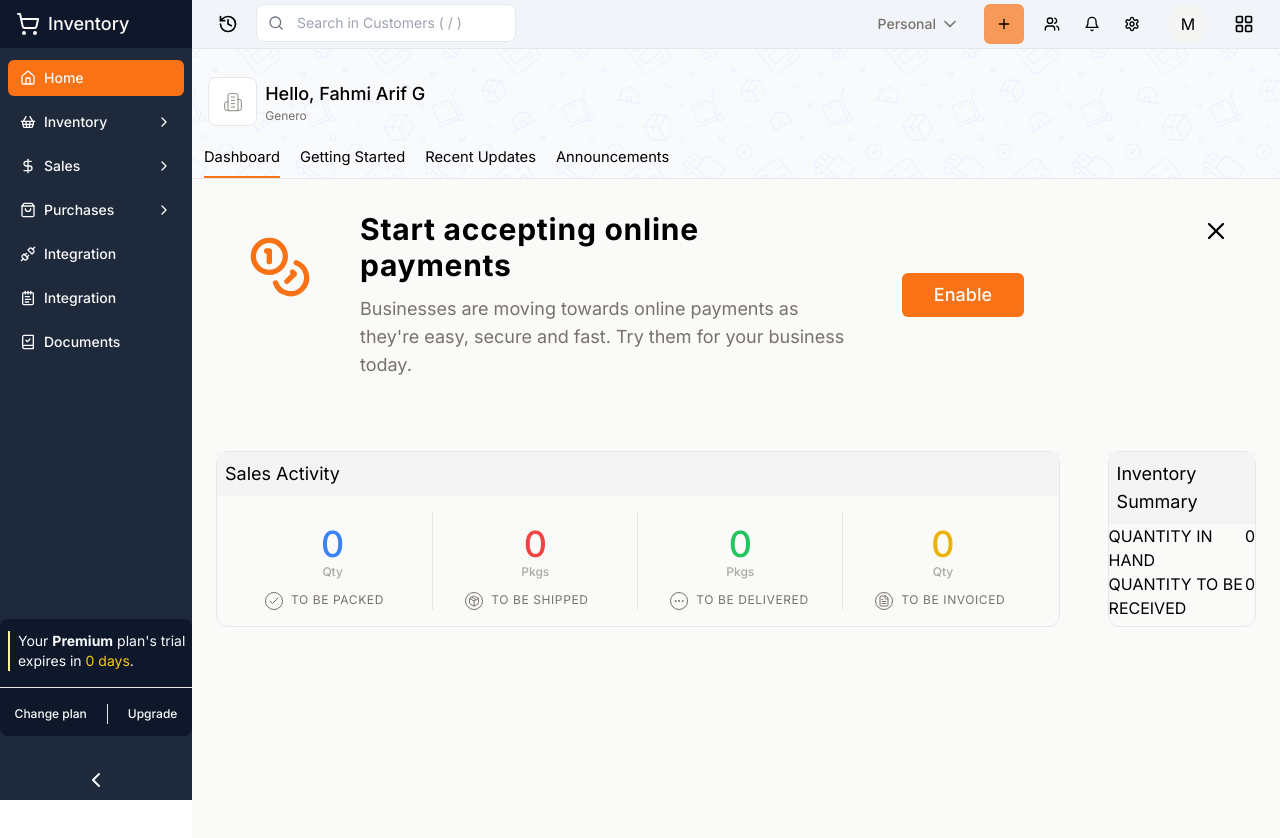
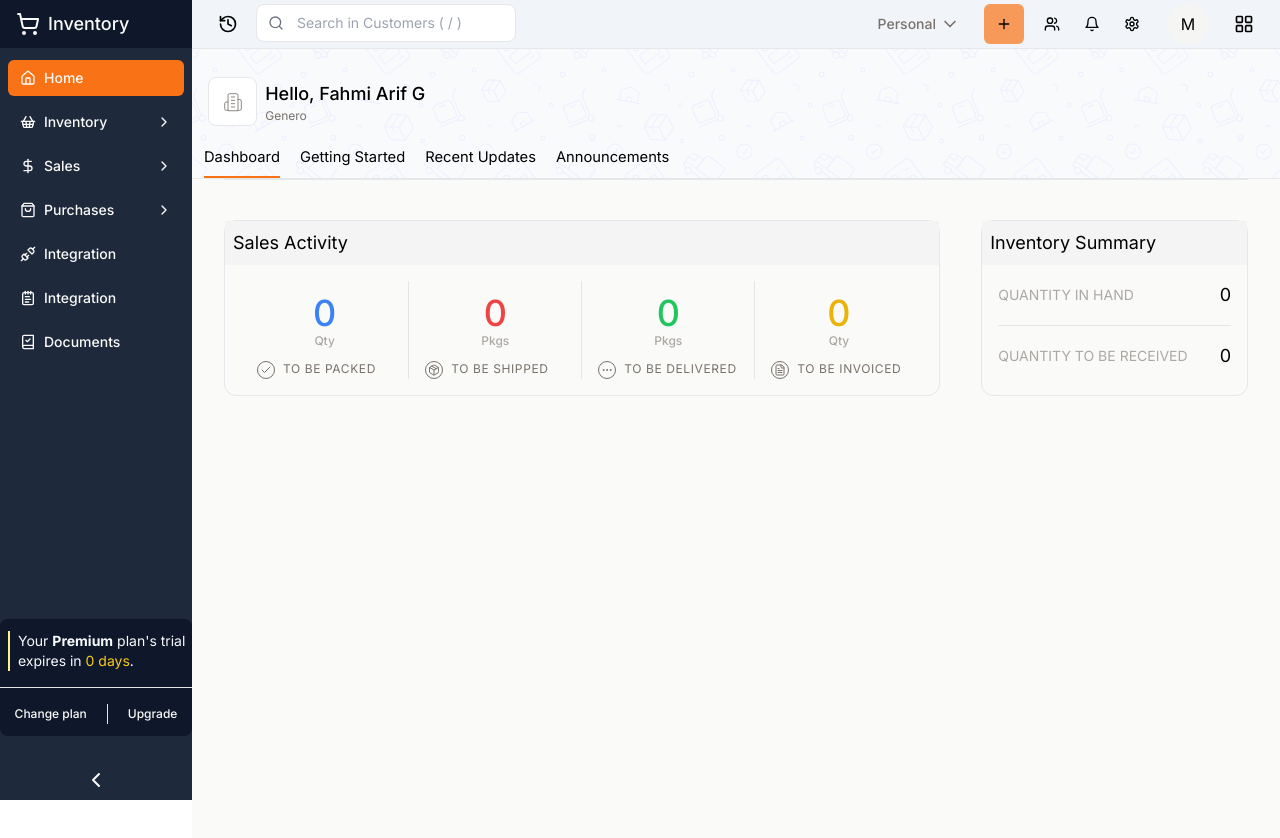
Before and after one commit to muchfahmiarif/inventory-management, a Next.js app: page /office/home/inventory-dashboard in a window 1280 px wide. Shown: the top 838 px of the page. Built offline with nearby package versions, Linux system fonts and the light colour scheme.

Commit message:
`home` create navbar sticky, styling components sales overview, fixing style sidebar

```diff
--- a/app/(back-office)/office/home/inventory-dashboard/page.tsx
+++ b/app/(back-office)/office/home/inventory-dashboard/page.tsx
@@ -6,17 +6,18 @@ import React from "react";
 
 const DashboardPage = () => {
   return (
-    <div className="h-[200rem] bg-primary-foreground">
-      <BannerDashboard />
+    <div className="h-[200rem] bg-primary-foreground flex flex-col items-center">
+      {/* TODO: CREATE FUNCTION DISABLE BANNER IF PAYMENT METHOD ALREADY SET */}
+      {/* <BannerDashboard /> */}
       {/* Part 1 */}
-      <div className="flex flex-row justify-between">
+      <div className="flex flex-row justify-between border-t max-w-screen-lg mx-4 gap-x-4 w-full">
         {/* Sales Activity */}
-        <div className="border flex flex-col rounded-xl mt-10 mx-6">
+        <div className="border flex flex-col rounded-xl mt-10">
           <div className="bg-zinc-100 p-2">
             <h2 className="text-lg">Sales Activity</h2>
           </div>
           <div className="flex flex-row justify-center items-center m-4">
-            <div className="flex flex-col px-8">
+            <div className="flex flex-col px-4 ">
               <Button variant={"ghost"} size={"default"} className="mx-4 flex flex-col p-10">
                 <h5 className="text-blue-500 text-4xl">0</h5>
                 <p className="text-muted-foreground/60 text-xs">Qty</p>
@@ -29,7 +30,7 @@ const DashboardPage = () => {
               </div>
             </div>
             <Separator orientation={"vertical"} />
-            <div className="flex flex-col px-8">
+            <div className="flex flex-col px-4 ">
               <Button variant={"ghost"} size={"default"} className="mx-4 flex flex-col p-10">
                 <h5 className="text-red-500 text-4xl">0</h5>
                 <p className="text-muted-foreground/60 text-xs">Pkgs</p>
@@ -42,7 +43,7 @@ const DashboardPage = () => {
               </div>
             </div>
             <Separator orientation={"vertical"} />
-            <div className="flex flex-col px-8">
+            <div className="flex flex-col px-4 ">
               <Button variant={"ghost"} size={"default"} className="mx-4 flex flex-col p-10">
                 <h5 className="text-green-500 text-4xl">0</h5>
                 <p className="text-muted-foreground/60 text-xs">Pkgs</p>
@@ -55,7 +56,7 @@ const DashboardPage = () => {
               </div>
             </div>
             <Separator orientation={"vertical"} />
-            <div className="flex flex-col px-8">
+            <div className="flex flex-col px-4 ">
               <Button variant={"ghost"} size={"default"} className="mx-4 flex flex-col p-10">
                 <h5 className="text-yellow-500 text-4xl">0</h5>
                 <p className="text-muted-foreground/60 text-xs">Qty</p>
@@ -70,18 +71,19 @@ const DashboardPage = () => {
           </div>
         </div>
         {/* Inventory Summary */}
-        <div className="flex flex-col border rounded-xl mt-10 mx-6">
+        <div className="flex flex-col border rounded-xl mt-10">
           <div className="bg-zinc-100 p-2">
             <h2 className="text-lg">Inventory Summary</h2>
           </div>
-          <div className="flex flex-col">
-            <div className="uppercase flex flex-row justify-between">
-              <p>Quantity in hand</p>
-              <p>0</p>
+          <div className="flex flex-col mx-4">
+            <div className="uppercase flex flex-row justify-between py-4 gap-x-8">
+              <p className="text-muted-foreground/60 text-sm items-center justify-center flex">Quantity in hand</p>
+              <p className="text-lg text-center items-center justify-center flex">0</p>
             </div>
-            <div className="uppercase flex flex-row justify-between">
-              <p>Quantity to be received</p>
-              <p>0</p>
+            <Separator />
+            <div className="uppercase flex flex-row justify-between py-4 gap-x-8">
+              <p className="text-muted-foreground/60 text-sm items-center justify-center flex">Quantity to be received</p>
+              <p className="text-lg text-center items-center justify-center flex">0</p>
             </div>
           </div>
         </div>
--- a/components/office/header.tsx
+++ b/components/office/header.tsx
@@ -11,7 +11,7 @@ import SearchInput from "./search-input";
 
 const HeaderComponents = () => {
   return (
-    <div className="flex items-center justify-between bg-slate-100 py-1 border-b">
+    <div className="flex items-center justify-between bg-slate-100 py-1 border-b sticky top-0 z-10">
       {/* Left Side */}
       <div className="mx-4 flex gap-x-2">
         <Button variant={"ghost"} size={"icon"}>
--- a/components/office/home/navbar.tsx
+++ b/components/office/home/navbar.tsx
@@ -19,7 +19,7 @@ const NavbarHomePage = () => {
 
   return (
     <div
-      className="h-32 flex flex-col bg-repeat-x bg-slate-50 border-b"
+      className="h-32 flex flex-col bg-repeat-x bg-slate-50 border-b sticky -top-8"
       style={{ backgroundImage: `url(${background.src})`, width: "100%", height: "100%" }}>
       <div className="flex flex-row items-center justify-between mx-4 mt-7 ">
         <div className="flex items-center justify-center">
--- a/components/office/sidebar.tsx
+++ b/components/office/sidebar.tsx
@@ -26,7 +26,7 @@ const Sidebar = () => {
   const [isOpen3, setIsOpen3] = React.useState(false);
 
   return (
-    <div className="w-[12.5rem] max-h-screen bg-slate-800 text-slate-50 flex flex-col justify-between sticky top-0">
+    <div className="w-[12.5rem] bg-slate-800 text-slate-50 flex flex-col justify-between sticky top-0 h-screen">
       <div className="flex flex-col items-center justify-center">
         {/* Logo */}
         <Button className="flex gap-x-2 py-6 w-full justify-start bg-slate-900 hover:bg-slate-900 rounded-none text-lg">
```
